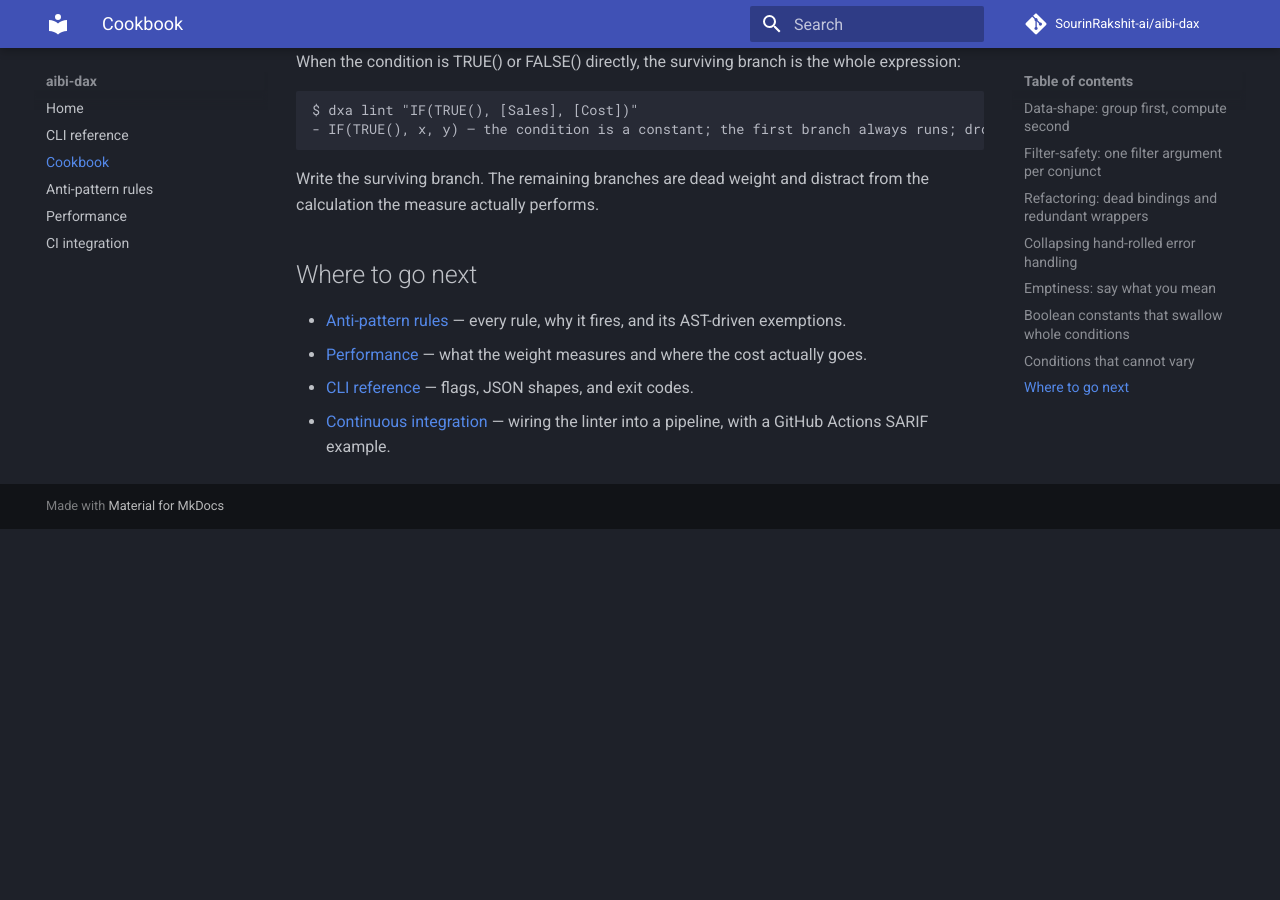
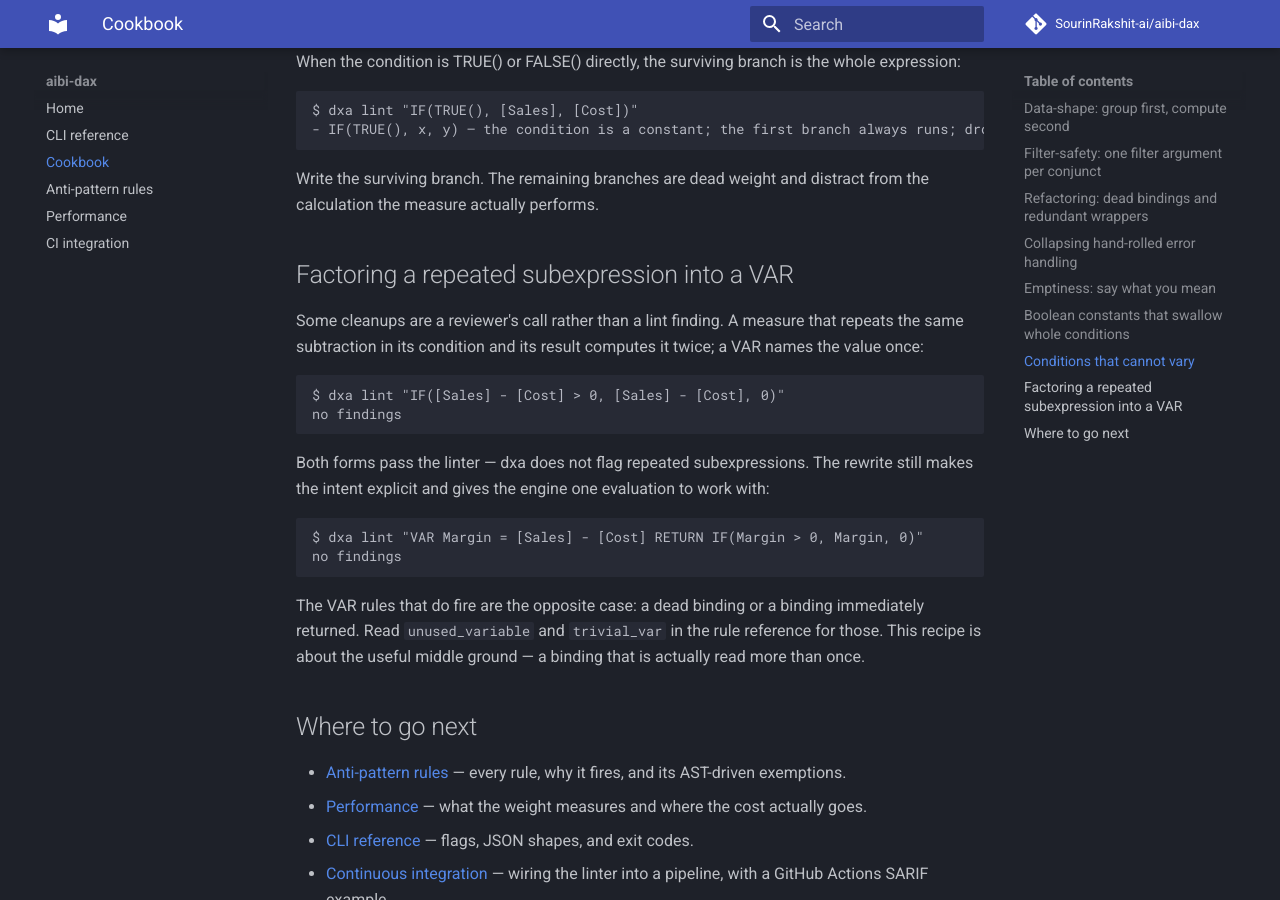
Before and after one commit to SourinRakshit-ai/aibi-dax, an MkDocs documentation site: the page built from docs/recipes.md, in a window 1280 px wide and 900 px high, scrolled down 2706 px. Built offline with MkDocs 1.6.1 and Material for MkDocs 9.7.7, drawn with Linux system fonts in a browser that asks for light colours; comment, search, counter and statistics services are not loaded; before the commit the page ends 3235 px from its top, so only the background shows below that.

Commit message:
docs: cookbook recipe for factoring repeated subexpressions into VAR (closes #126) (#128)
The recipe is honest that dxa does not flag repeated subexpressions:
both fences replay to 'no findings'. It points at the VAR rules that
do fire (dead binding / trivial binding) for the opposite case.

````diff
--- a/docs/recipes.md
+++ b/docs/recipes.md
@@ -145,6 +145,31 @@ $ dxa lint "IF(TRUE(), [Sales], [Cost])"
 Write the surviving branch. The remaining branches are dead weight and
 distract from the calculation the measure actually performs.
 
+## Factoring a repeated subexpression into a VAR
+
+Some cleanups are a reviewer's call rather than a lint finding. A measure
+that repeats the same subtraction in its condition and its result computes
+it twice; a VAR names the value once:
+
+```
+$ dxa lint "IF([Sales] - [Cost] > 0, [Sales] - [Cost], 0)"
+no findings
+```
+
+Both forms pass the linter — dxa does not flag repeated subexpressions.
+The rewrite still makes the intent explicit and gives the engine one
+evaluation to work with:
+
+```
+$ dxa lint "VAR Margin = [Sales] - [Cost] RETURN IF(Margin > 0, Margin, 0)"
+no findings
+```
+
+The VAR rules that do fire are the opposite case: a dead binding or a
+binding immediately returned. Read `unused_variable` and `trivial_var` in
+the rule reference for those. This recipe is about the useful middle
+ground — a binding that is actually read more than once.
+
 ## Where to go next
 
 - [Anti-pattern rules](rules.md) — every rule, why it fires, and its
````
Also changed, not shown: 1 other file.
